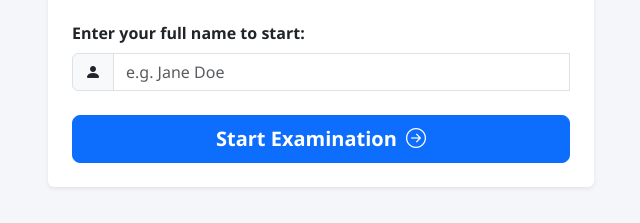
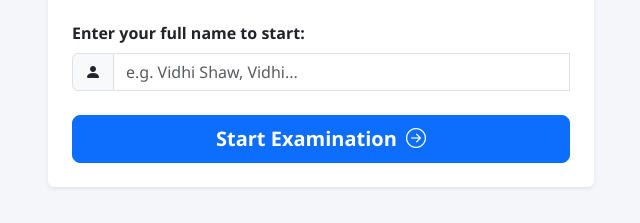
Before and after one commit to its-arati/proj-spirex-ui-works-01, a plain HTML site: page day15/index.html in a window 1280 px wide. Shown: the part 245-468 px from the top of the page, 319-959 px from the left. Drawn offline with nearby package versions, Linux system fonts and the light colour scheme.

Commit message:
changed (#22)
* online exam deploy

* updated

* changed

```diff
--- a/day15/index.html
+++ b/day15/index.html
@@ -44,7 +44,7 @@
                 <label for="candidate-name" class="form-label fw-semibold">Enter your full name to start:</label>
                 <div class="input-group">
                   <span class="input-group-text"><i class="bi bi-person-fill"></i></span>
-                  <input type="text" id="candidate-name" class="form-control" placeholder="e.g. Jane Doe" required />
+                  <input type="text" id="candidate-name" class="form-control" placeholder="e.g. Vidhi Shaw, Vidhi..." required />
                   <div class="invalid-feedback">Please enter your name.</div>
                 </div>
               </div>
--- a/scripts/watchables.js
+++ b/scripts/watchables.js
@@ -4,14 +4,12 @@
 
   const handler = (currentPath = "") => ({
     get(target, prop, receiver) {
-      // Expose the registration hook on the root proxy
       if (!currentPath && prop === "on") {
         return (callback) => { effects.add(callback); return () => effects.delete(callback); };
       }
 
       const value = Reflect.get(target, prop, receiver);
 
-      // Intercept mutating array methods
       if (typeof value === "function" && Array.isArray(target)) {
         return (...args) => {
           const oldLength = target.length;
@@ -23,7 +21,6 @@
         };
       }
 
-      // Lazy deep proxying
       if (value !== null && typeof value === "object") {
         const nextPath = currentPath ? `${currentPath}.${String(prop)}` : String(prop);
         return new Proxy(value, handler(nextPath));
```
